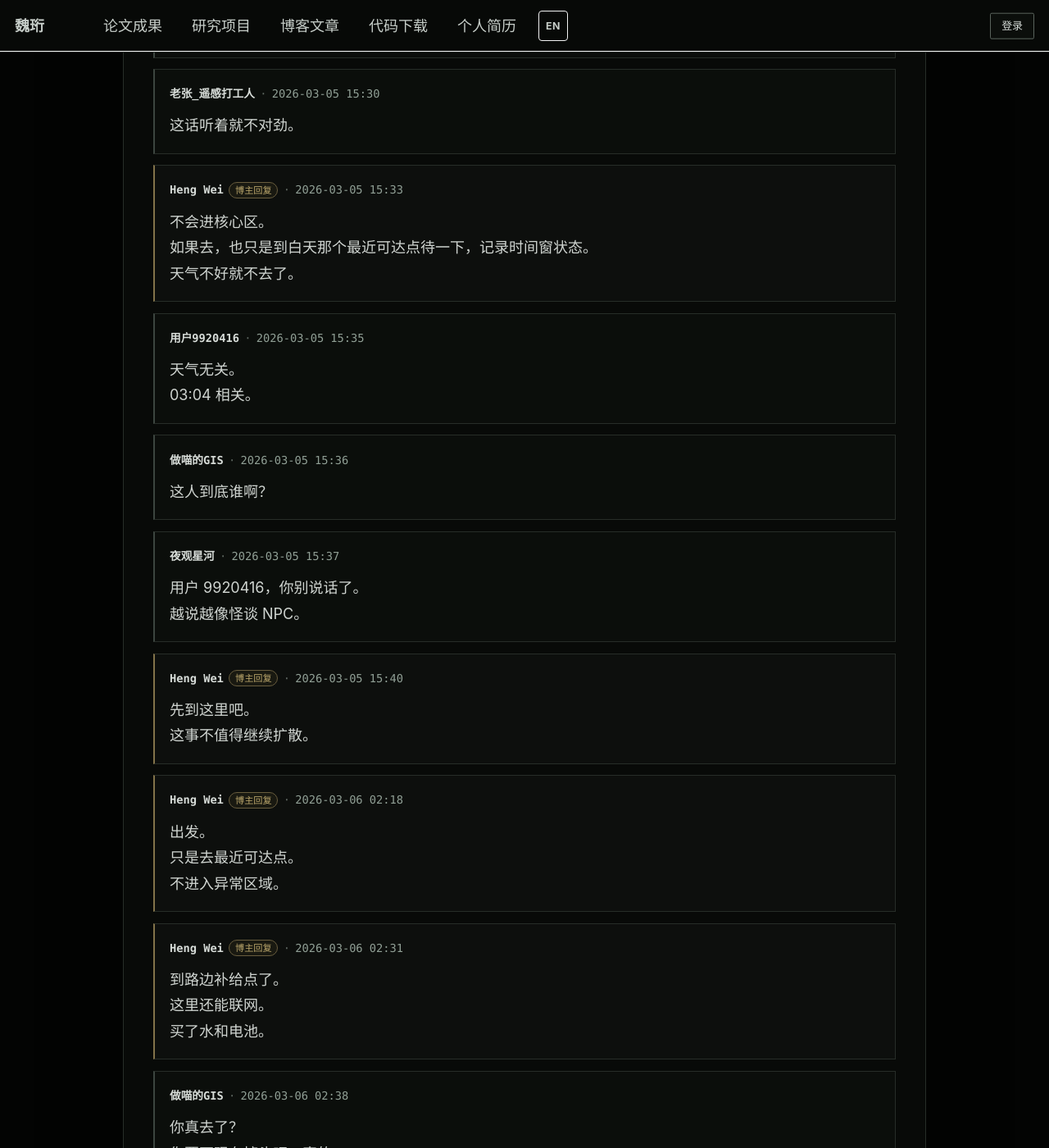
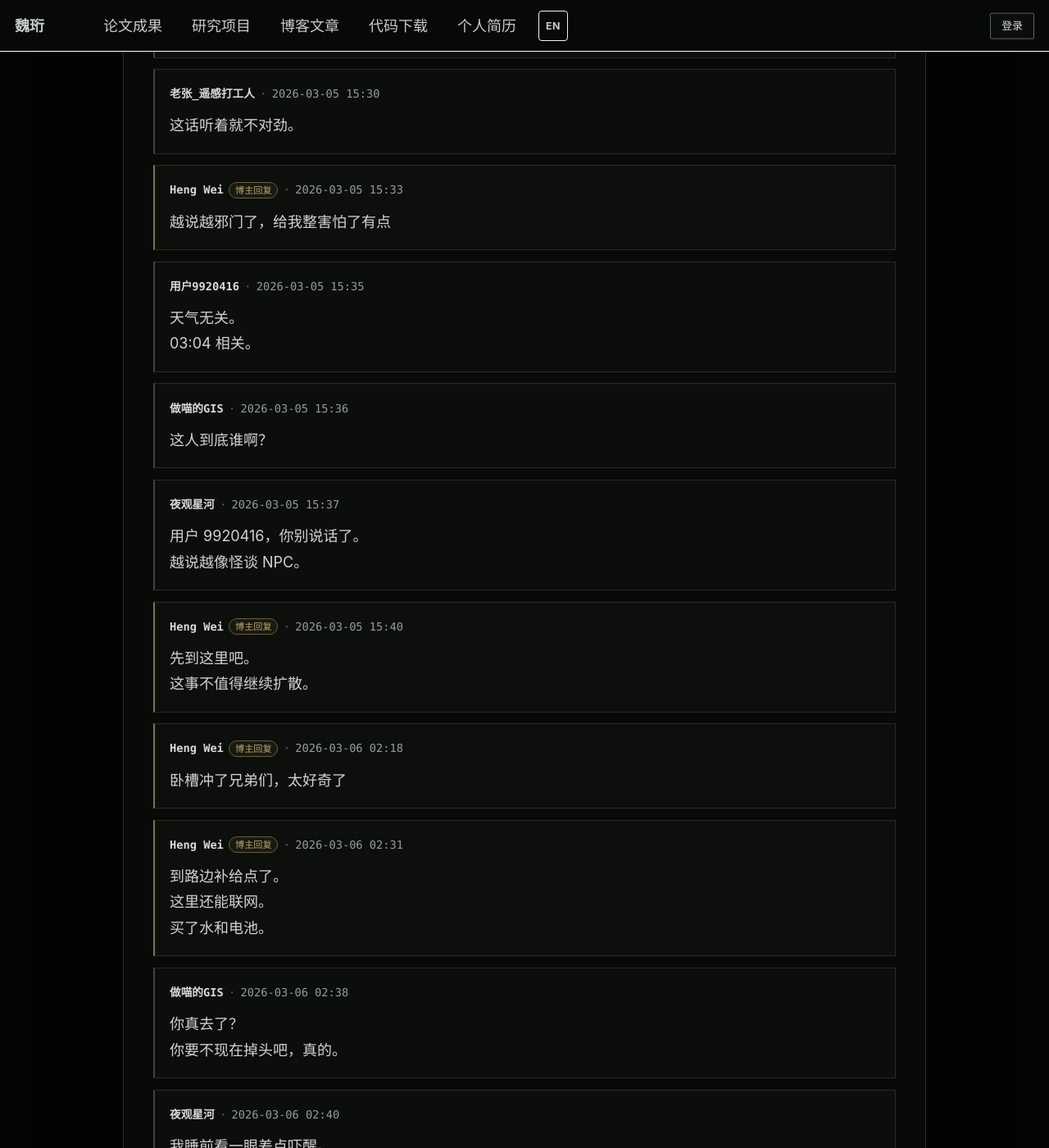
Before and after one commit to NOOB304/NOOB304.github.io, a Jekyll site: the page built from _pages/review-log.md, in a window 1280 px wide and 1400 px high, scrolled down 7524 px. Shown: the whole window at 82% size. Built offline with Jekyll 4.4.1, drawn with Linux system fonts in a browser that asks for light colours.

Commit message:
refine review log comments

```diff
--- a/_data/review_log.yml
+++ b/_data/review_log.yml
@@ -262,9 +262,7 @@ stages:
         blogger: true
         time: "2026-03-05 15:33"
         body: |-
-          不会进核心区。
-          如果去，也只是到白天那个最近可达点待一下，记录时间窗状态。
-          天气不好就不去了。
+          越说越邪门了，给我整害怕了有点
       - user: "用户9920416"
         time: "2026-03-05 15:35"
         body: |-
@@ -290,9 +288,7 @@ stages:
         blogger: true
         time: "2026-03-06 02:18"
         body: |-
-          出发。
-          只是去最近可达点。
-          不进入异常区域。
+          卧槽冲了兄弟们，太好奇了
       - user: "Heng Wei"
         blogger: true
         time: "2026-03-06 02:31"
```
